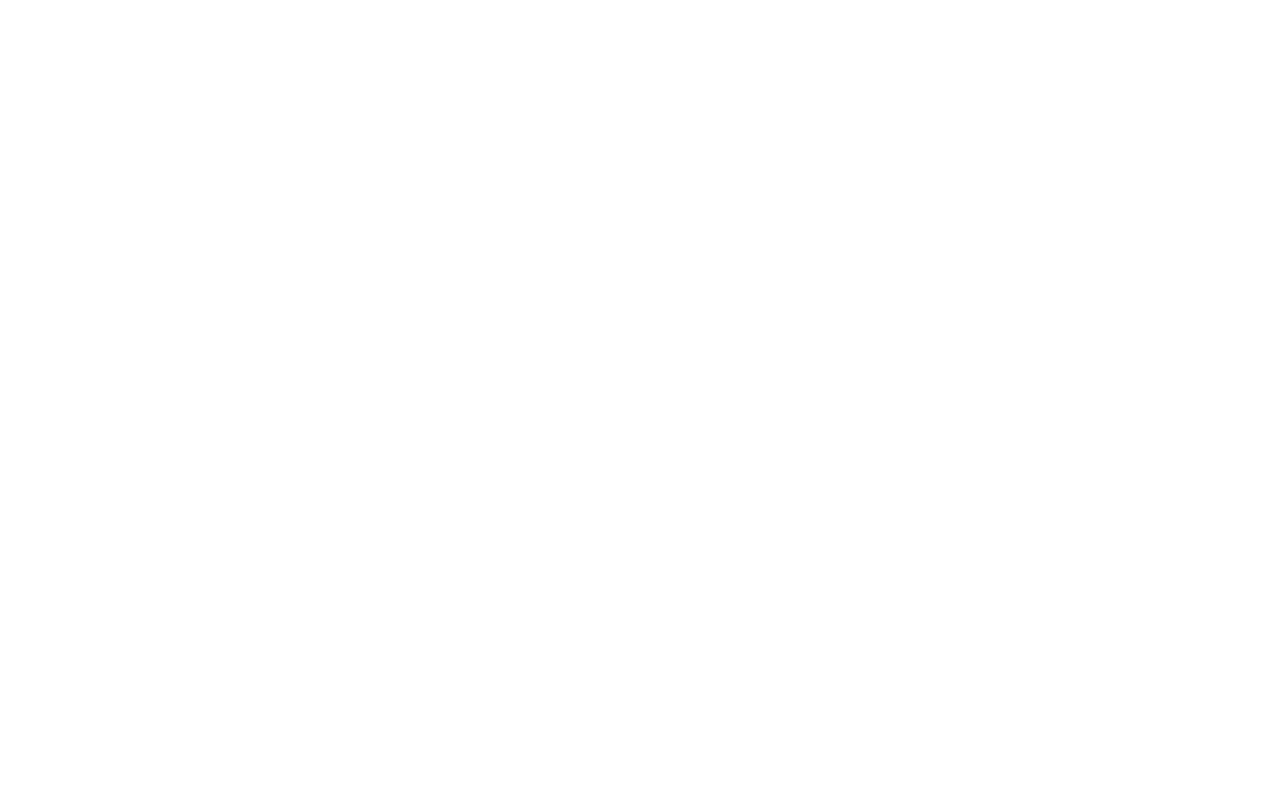
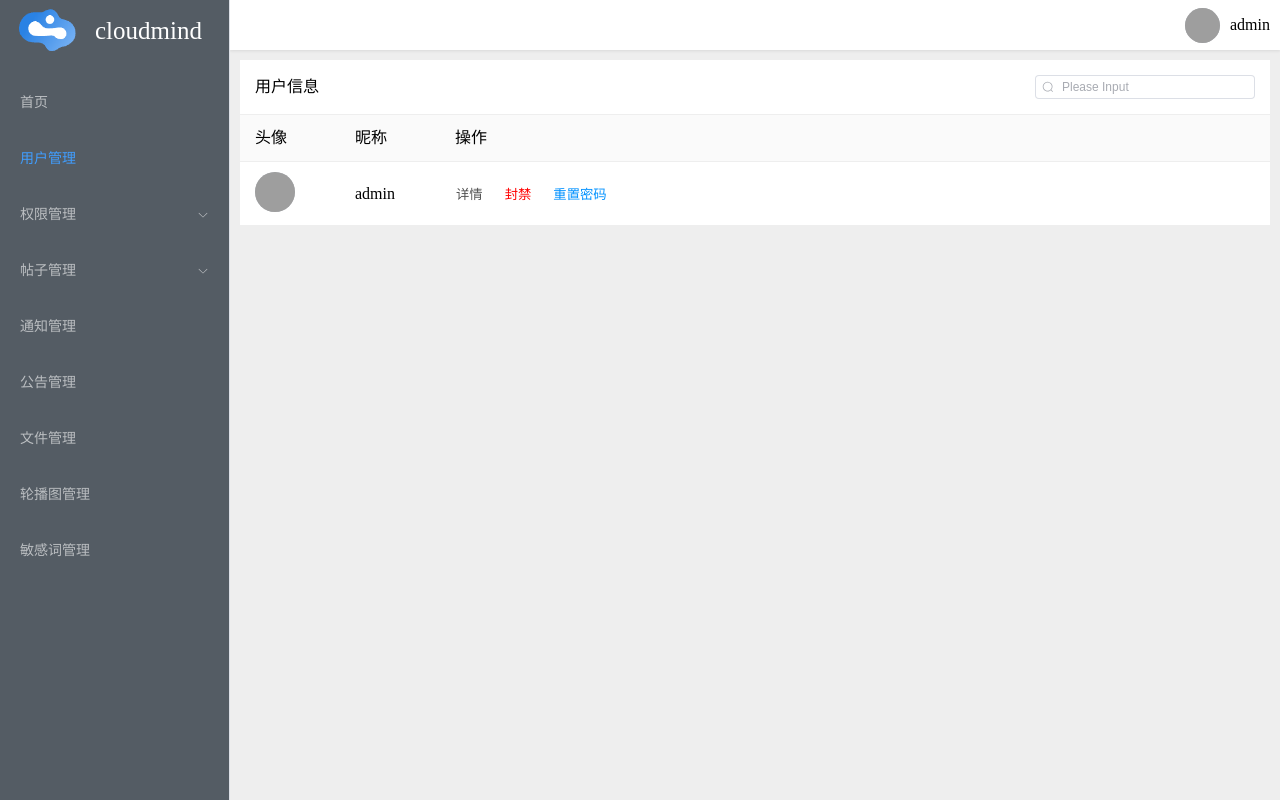
Before and after one commit to anguoo/vue-express, a Vue app in the folder client/: page /user in a window 1280 px wide. Before the commit this address had no page. Built offline with nearby package versions, Linux system fonts and the light colour scheme; grey boxes are pictures that could not be loaded.

Commit message:
feat:新增首页和用户管理页面 (#9)

```diff
--- a/client/src/App.vue
+++ b/client/src/App.vue
@@ -11,5 +11,7 @@
   width: 100%;
   height: 100%;
   position: relative;
+  background-color: #eeeeee;
+
 }
 </style>
--- /dev/null
+++ b/client/src/components/cheader.vue
@@ -0,0 +1,50 @@
+<template>
+    <div class="header">
+        <div class="right">
+            <div class="user">
+                <el-avatar
+                    :size="45"
+                    src="https://cube.elemecdn.com/3/7c/3ea6beec64369c2642b92c6726f1epng.png"
+                    class="avatar"
+                />
+                <span class="user-name">admin</span>
+            </div>
+        </div>
+    </div>
+</template>
+<script setup lang="ts">
+import { ref } from 'vue'
+</script>
+<style scoped lang="css">
+.header {
+    width: 100%;
+    height: 50px;
+    padding: 0 10px;
+    background-color: #fff;
+    box-shadow: 0 1px 3px rgba(26,26,26,.1);
+
+    .right {
+        height: 100%;
+        display: flex;
+        justify-content: flex-end;
+        align-items: center;
+
+        .user {
+            display: flex;
+            align-items: center;
+
+            .avatar {
+                width: 35px;
+                height: 35px;
+                border-radius: 50%;
+                margin: 0 10px 0 30px;
+            }
+
+            .user-name {
+                font-size: 16px;
+                font-weight: 500;
+            }
+        }
+    }
+}
+</style>
--- a/client/src/components/nav.vue
+++ b/client/src/components/nav.vue
@@ -1,10 +1,9 @@
 <template>
     <div class="nav-box">
         <el-menu
-            default-active="/"
+            :default-active="props.navActive"
             class="el-menu-vertical-demo"
             router="true"
-            unique-opened="true"
             background-color="#545c64"
             text-color="#ffffff99"
         >
@@ -15,19 +14,9 @@
             <el-menu-item index="/">
                 首页
             </el-menu-item>
-            <el-sub-menu index="user">
-                <template #title>
-                    <span>用户管理</span>
-                </template>
-                <el-menu-item-group>
-                    <el-menu-item index="/user">
-                        用户管理
-                    </el-menu-item>
-                    <el-menu-item index="/user/role">
-                        角色管理
-                    </el-menu-item>
-                </el-menu-item-group>
-            </el-sub-menu>
+            <el-menu-item index="/user">
+                用户管理
+            </el-menu-item>
             <el-sub-menu index="permission">
                 <template #title>
                     <span>权限管理</span>
@@ -83,6 +72,10 @@
 <script setup lang="ts">
 import router from '@/router';
 import { ref } from 'vue'
+
+const props = defineProps<{
+    navActive: string
+}>()
 </script>
 <style scoped lang="css">
 .nav-box {
@@ -92,8 +85,7 @@
     flex-direction: column;
 
     .el-menu-vertical-demo:deep(.is-active) {
-        background-color: #409EFF;
-        color: #fff;
+        color: #409EFF;
     }
 
     .fill {
--- a/client/src/router/index.ts
+++ b/client/src/router/index.ts
@@ -10,6 +10,10 @@
     path: '/login',
     component: () => import('../views/login/login.vue')
   },
+  {
+    path: '/user',
+    component: () => import('../views/user/user.vue')
+  }
 ]
 
 const router = createRouter({
--- a/client/src/views/home/home.vue
+++ b/client/src/views/home/home.vue
@@ -1,11 +1,20 @@
 <template>
     <div class="home-box">
-        <Nav class="nav"></Nav>
+        <Nav navActive="/"></Nav>
+        <div class="home-contents-box">
+            <CHeader></CHeader>
+            <section class="section">
+                <div class="description">
+                    <h1>欢迎使用 Cloudmind 管理面板</h1>
+                </div>
+            </section>
+        </div>
     </div>
 </template>
 
 <script setup lang="ts">
 import Nav from '@/components/nav.vue'
+import CHeader from '@/components/cheader.vue'
 import { ref } from 'vue'
 </script>
 
@@ -13,9 +22,27 @@
 .home-box {
     width: 100%;
     height: 100%;
+    display: flex;
 
-    .nav {
-        height: 100%;
+    .home-contents-box {
+        flex: 1;
+
+        .section {
+            .description {
+                width: 100;
+                height: 80px;
+                margin: 20px;
+                padding: 20px;
+                font-size: 20px;
+                font-weight: 500;
+                border-radius: 5px;
+                color: #fff;
+                background-color: #545c645d;
+                box-shadow: 0 0 8px rgba(26,26,26,.1);
+                display: flex;
+                align-items: center;
+            }
+        }
     }
 }
 </style>
--- /dev/null
+++ b/client/src/views/user/user.vue
@@ -0,0 +1,133 @@
+<template>
+    <div class="user-box">
+        <Nav navActive="/user"></Nav>
+        <div class="user-contents-box">
+            <CHeader></CHeader>
+            <section class="section">
+                <div class="head">
+                    <span>用户信息</span>
+                    <el-input
+                        v-model="searchContents"
+                        style="width: 220px"
+                        size="small"
+                        placeholder="Please Input"
+                        :prefix-icon="Search"
+                        />
+                </div>
+                <div class="show">
+                    <span class="avatar">头像</span>
+                    <span class="name">昵称</span>
+                    <span class="operate">操作</span>
+                </div>
+                <div class="user-list">
+                    <div class="user">
+                        <div class="avatar">
+                            <el-avatar
+                                src="https://cube.elemecdn.com/0/88/03b0d39583f48206768a7534e55bcpng.png"
+                            />
+                        </div>
+                        <div class="name">admin</div>
+                        <div class="operates">
+                            <button class="detail">详情</button>
+                            <button class="banned">封禁</button>
+                            <button class="reset">重置密码</button>
+                        </div>
+                    </div>
+                </div>
+            </section>
+        </div>
+    </div>
+</template>
+<script setup lang="ts">
+import Nav from '@/components/nav.vue'
+import CHeader from '@/components/cheader.vue'
+import { Search } from '@element-plus/icons-vue'
+import { ref } from 'vue'
+
+const searchContents = ref('')
+</script>
+<style scoped lang="css">
+.user-box {
+    width: 100%;
+    height: 100%;
+    background-color: #eeeeee;
+    display: flex;
+
+    .user-contents-box {
+        flex: 1;
+        display: flex;
+        flex-direction: column;
+
+        .section {
+            flex: 1;
+            padding: 0 10px;
+            margin-top: 10px;
+
+            .head {
+                width: 100%;
+                padding: 15px;
+                background-color: #fff;
+                border-bottom: 1px solid #eeeeee;
+                display: flex;
+                justify-content: space-between;
+                align-items: center;
+            }
+            .show {
+                width: 100%;
+                background-color: #ffffffb2;
+                padding: 15px;
+                border-bottom: 1px solid #eeeeee;
+                display: flex;
+
+                .avatar,
+                .name {
+                    display: block;
+                    width: 100px;
+                }
+            }
+
+            .user-list {
+                width: 100%;
+                padding: 10px 15px;
+                background-color: #fff;
+                border-bottom: 1px solid #eeeeee;
+
+                .user {
+                    width: 100%;
+                    display: flex;
+                    align-items: center;
+
+                    .avatar {
+                        width: 100px;
+                    }
+                    .name {
+                        width: 95px;
+                    }
+
+                    .operates {
+                        .detail,
+                        .banned,
+                        .reset {
+                            margin-right: 10px;
+                            background-color: #fff;
+                            outline: none;
+                            border: none;
+                        }
+
+                        .detail {
+                            color: #525252;
+                        }
+
+                        .banned {
+                            color: red;
+                        }
+                        .reset {
+                            color: rgb(0, 145, 255);
+                        }
+                    }
+                }
+            }
+        }
+    }
+}
+</style>
--- a/package.json
+++ b/package.json
@@ -17,6 +17,7 @@
     "@element-plus/icons-vue": "^2.3.1",
     "body-parser": "^1.20.2",
     "concurrently": "^8.2.2",
+    "echarts": "^5.5.0",
     "express": "^4.19.1",
     "jsonwebtoken": "^9.0.2",
     "mongodb": "^6.5.0",
```
Also changed, not shown: 2 other files (tests, documents, lock files or other folders).
